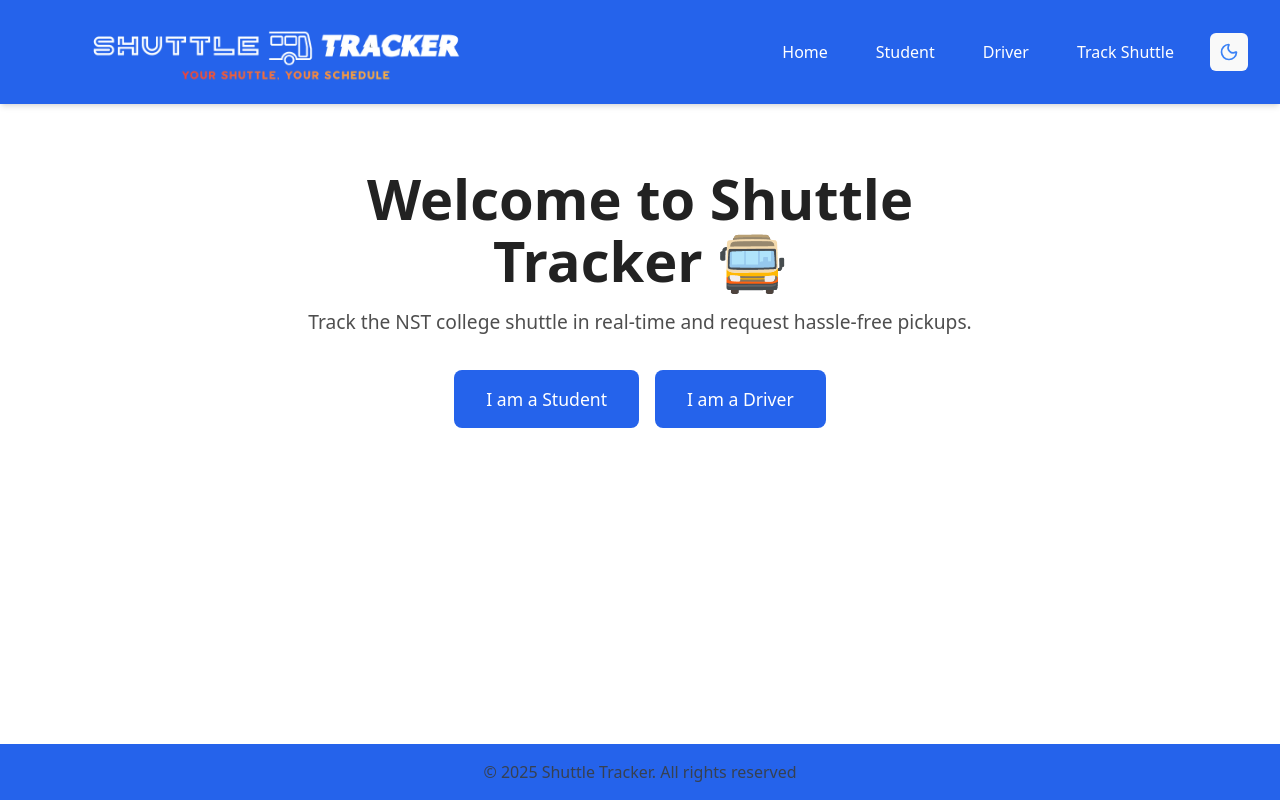
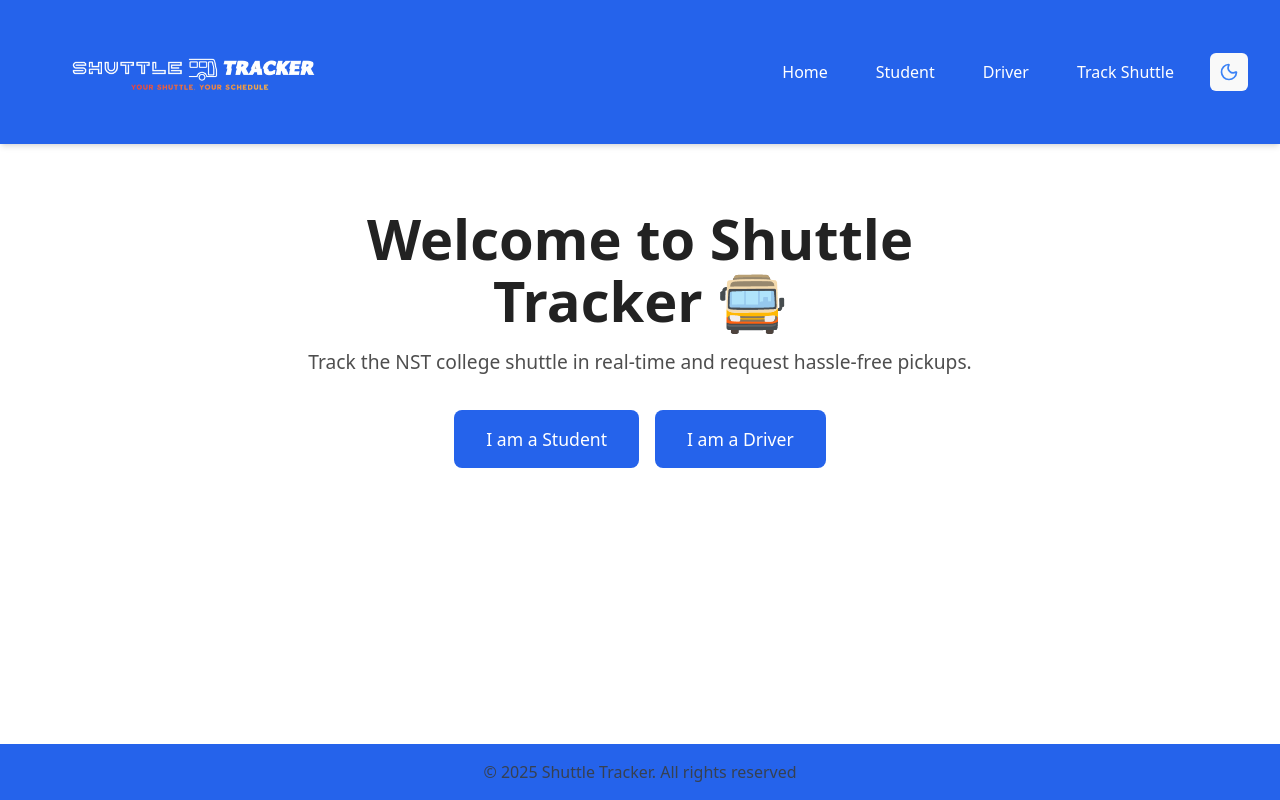
Before and after one commit to nst-sdc/Shuttle_Tracker, a React (Vite) app in the folder frontend/latest/: page / in a window 1280 px wide. Built offline with nearby package versions, Linux system fonts and the light colour scheme.

Commit message:
fixed logo overlapping

```diff
--- a/frontend/latest/src/App.jsx
+++ b/frontend/latest/src/App.jsx
@@ -12,13 +12,15 @@ function App() {
     <Router>
       <div className="flex flex-col min-h-screen w-full bg-white dark:bg-gray-900 transition-colors duration-200">
         <Navbar />
-        <main className="w-full p-8 box-border flex-grow">
+        <main className="w-full flex-grow">
+          <div className="max-w-7xl mx-auto w-full p-4 sm:p-6 lg:p-8">
             <Routes>
               <Route path="/" element={<Home />} />
               <Route path="/student" element={<Student />} />
               <Route path="/driver" element={<Driver />} />
               <Route path="/track-shuttle" element={<TrackShuttle />} />
             </Routes>
+          </div>
         </main>
         <Footer />
       </div>
--- a/frontend/latest/src/components/Navbar.jsx
+++ b/frontend/latest/src/components/Navbar.jsx
@@ -21,7 +21,8 @@ function Navbar() {
         <img
           src={mainLogo}
           alt="Shuttle Tracker Logo"
-          className="h-14 scale-[2.2] md:scale-[1.8] origin-left object-contain block"
+          // Further adjusted classes for larger visibility
+          className="h-12 md:h-20 lg:h-24 max-w-[180px] sm:max-w-[240px] lg:max-w-[320px] object-contain"
         />
       </Link>
 
```
Lines whose indentation alone changed are shown as unchanged.
